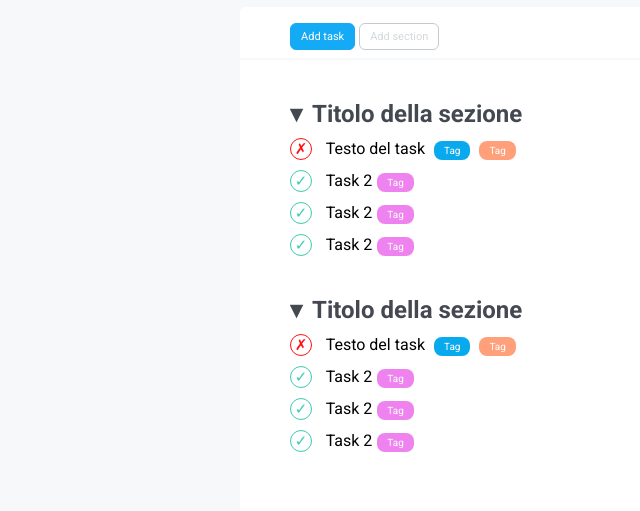
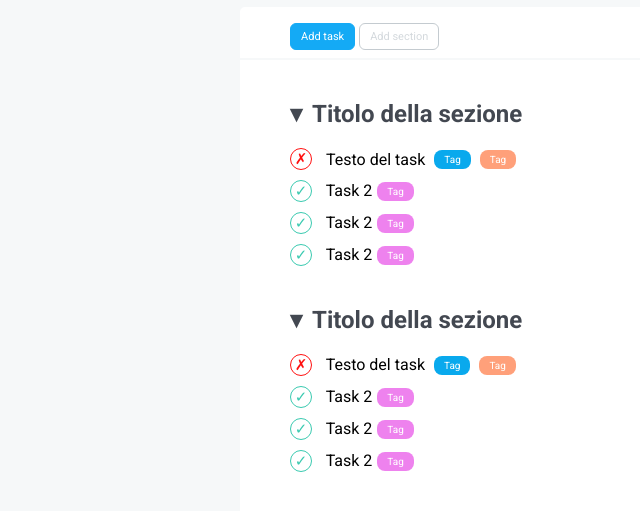
Before and after one commit to taniot/html-css-toboolist, a plain HTML site: page index.html in a window 1280 px wide. Shown: the part 63-574 px from the top of the page, without its empty margins (0-640 px from the left). Drawn offline with Linux system fonts and the light colour scheme.

Commit message:
doc: commenti codice

```diff
--- a/css/style.css
+++ b/css/style.css
@@ -127,6 +127,7 @@ section.task {
 
 .task-container h2 {
   color: #434851;
+  margin-bottom: 20px;
 }
 
 .task-container h2::before {
@@ -187,3 +188,7 @@ section.task {
   background-color: lightsalmon;
   border-color: lightsalmon;
 }
+
+.task-container ul li > span {
+  vertical-align: middle;
+}
--- a/index.html
+++ b/index.html
@@ -34,6 +34,28 @@
         </div>
         <!-- /Bottoni app -->
         <div class="task-container">
+          <!-- Sezione task 1-->
+          <section class="task">
+            <h2>Titolo della sezione</h2>
+            <ul>
+              <li>
+                <span>Testo del task</span>
+                <span class="tag editorial">Tag</span>
+                <span class="tag recruting">Tag</span>
+              </li>
+              <li class="completed">
+                Task 2<span class="tag mobile">Tag</span>
+              </li>
+              <li class="completed">
+                Task 2<span class="tag mobile">Tag</span>
+              </li>
+              <li class="completed">
+                Task 2<span class="tag mobile">Tag</span>
+              </li>
+            </ul>
+          </section>
+          <!-- /Sezione task 1-->
+          <!-- Sezione task 2-->
           <section class="task">
             <h2>Titolo della sezione</h2>
             <ul>
@@ -52,24 +74,7 @@
               </li>
             </ul>
           </section>
-          <section class="task">
-            <h2>Titolo della sezione</h2>
-            <ul>
-              <li>
-                Testo del task <span class="tag editorial">Tag</span>
-                <span class="tag recruting">Tag</span>
-              </li>
-              <li class="completed">
-                Task 2<span class="tag mobile">Tag</span>
-              </li>
-              <li class="completed">
-                Task 2<span class="tag mobile">Tag</span>
-              </li>
-              <li class="completed">
-                Task 2<span class="tag mobile">Tag</span>
-              </li>
-            </ul>
-          </section>
+          <!-- Sezione task 2-->
         </div>
       </div>
     </main>
```
